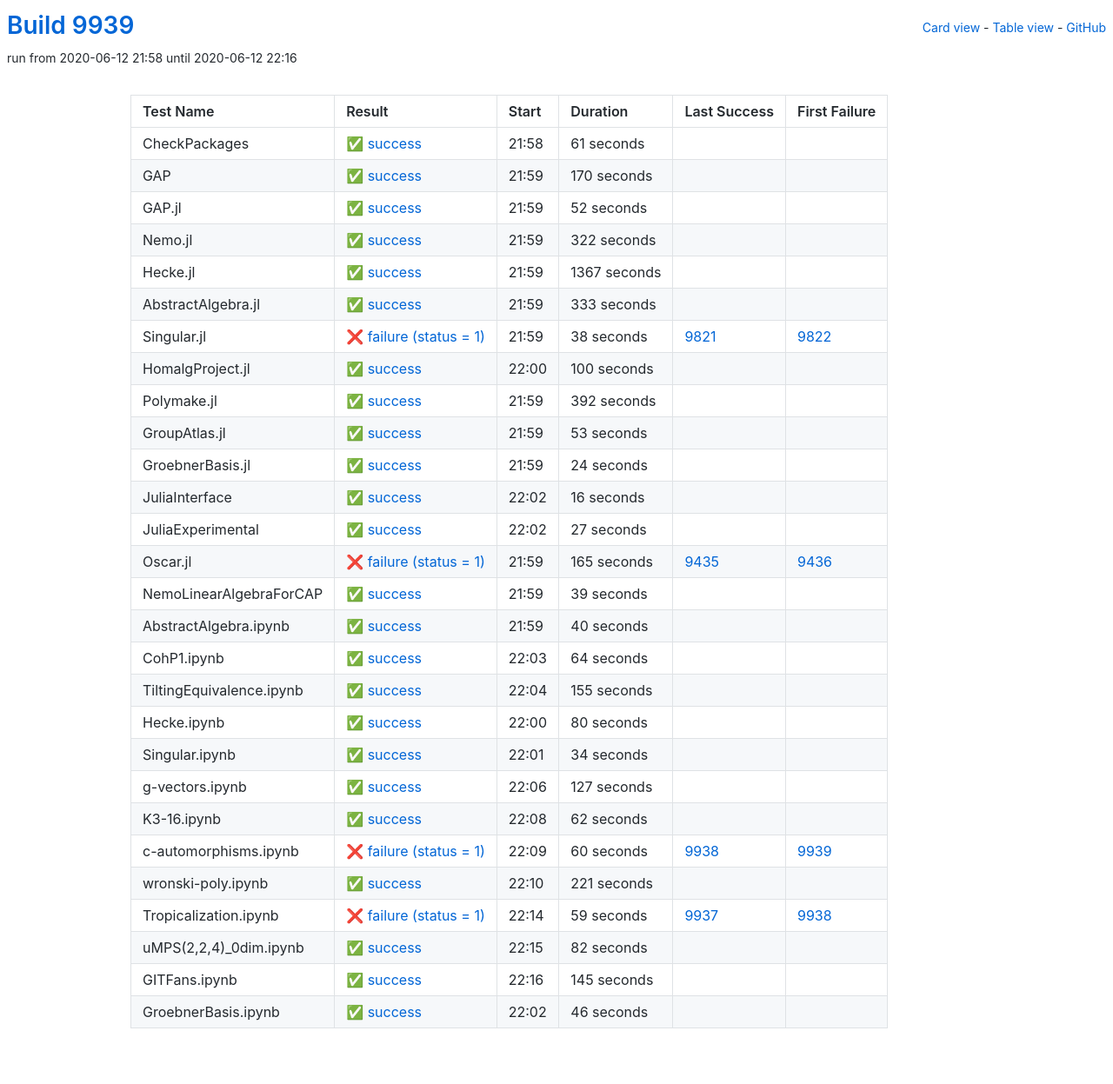
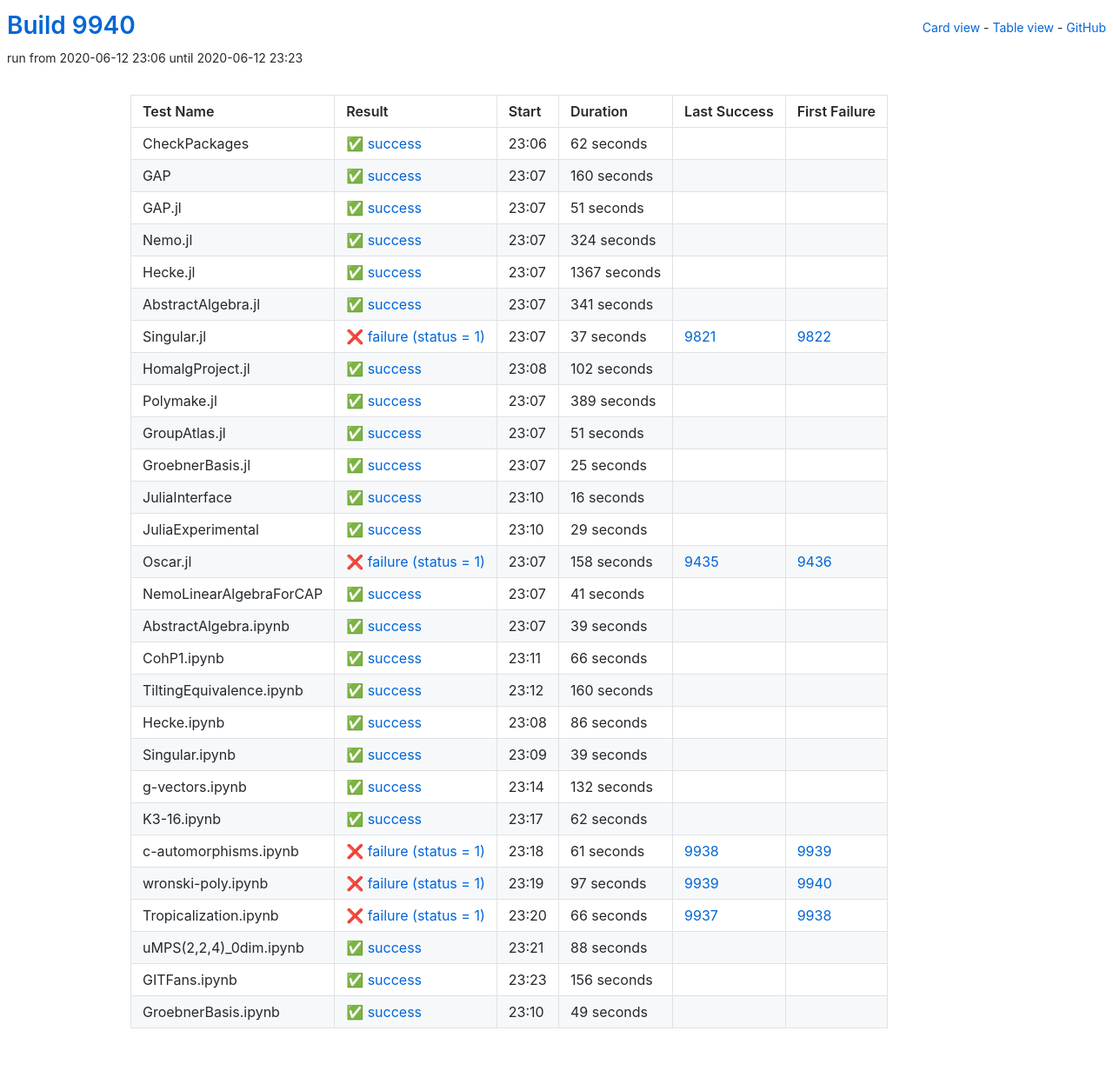
Before and after one commit to oscar-system/oscar-ci-status, a Jekyll site: the page built from table.html, in a window 1280 px wide. Shown: the whole page at 87% size. Built offline with Jekyll 4.4.1, drawn with Linux system fonts in a browser that asks for light colours.

Commit message:
Build #9940

```diff
--- a/_data/ci.yml
+++ b/_data/ci.yml
@@ -1,6 +1,6 @@
 ---
-build: 9939
-build_url: https://oscarci.mathematik.uni-kl.de/job/oscar/9939/
+build: 9940
+build_url: https://oscarci.mathematik.uni-kl.de/job/oscar/9940/
 job: oscar
 organization: oscar-system
 repo: oscar-ci-status
@@ -8,56 +8,56 @@
 tests:
 - name: CheckPackages
   id: checkpackages
-  log: https://oscarci.mathematik.uni-kl.de/job/oscar/9939/artifact/logs/build-9939/CheckPackages.log
-  start: 2020-06-12 21:58
+  log: https://oscarci.mathematik.uni-kl.de/job/oscar/9940/artifact/logs/build-9940/CheckPackages.log
+  start: 2020-06-12 23:06
   success: true
   exitcode: 0
   status: success
-  duration: 61
+  duration: 62
   last_success: false
   last_success_url:
   first_failure: false
   first_failure_url:
 - name: GAP
   id: gap
-  log: https://oscarci.mathematik.uni-kl.de/job/oscar/9939/artifact/logs/build-9939/GAP.log
-  start: 2020-06-12 21:59
+  log: https://oscarci.mathematik.uni-kl.de/job/oscar/9940/artifact/logs/build-9940/GAP.log
+  start: 2020-06-12 23:07
   success: true
   exitcode: 0
   status: success
-  duration: 170
+  duration: 160
   last_success: false
   last_success_url:
   first_failure: false
   first_failure_url:
 - name: GAP.jl
   id: gap-jl
-  log: https://oscarci.mathematik.uni-kl.de/job/oscar/9939/artifact/logs/build-9939/GAP.jl.log
-  start: 2020-06-12 21:59
+  log: https://oscarci.mathematik.uni-kl.de/job/oscar/9940/artifact/logs/build-9940/GAP.jl.log
+  start: 2020-06-12 23:07
   success: true
   exitcode: 0
   status: success
-  duration: 52
+  duration: 51
   last_success: false
   last_success_url:
   first_failure: false
   first_failure_url:
 - name: Nemo.jl
   id: nemo-jl
-  log: https://oscarci.mathematik.uni-kl.de/job/oscar/9939/artifact/logs/build-9939/Nemo.jl.log
-  start: 2020-06-12 21:59
+  log: https://oscarci.mathematik.uni-kl.de/job/oscar/9940/artifact/logs/build-9940/Nemo.jl.log
+  start: 2020-06-12 23:07
   success: true
   exitcode: 0
   status: success
-  duration: 322
+  duration: 324
   last_success: false
   last_success_url:
   first_failure: false
   first_failure_url:
 - name: Hecke.jl
   id: hecke-jl
-  log: https://oscarci.mathematik.uni-kl.de/job/oscar/9939/artifact/logs/build-9939/Hecke.jl.log
-  start: 2020-06-12 21:59
+  log: https://oscarci.mathematik.uni-kl.de/job/oscar/9940/artifact/logs/build-9940/Hecke.jl.log
+  start: 2020-06-12 23:07
   success: true
   exitcode: 0
   status: success
@@ -68,80 +68,80 @@
   first_failure_url:
 - name: AbstractAlgebra.jl
   id: abstractalgebra-jl
-  log: https://oscarci.mathematik.uni-kl.de/job/oscar/9939/artifact/logs/build-9939/AbstractAlgebra.jl.log
-  start: 2020-06-12 21:59
+  log: https://oscarci.mathematik.uni-kl.de/job/oscar/9940/artifact/logs/build-9940/AbstractAlgebra.jl.log
+  start: 2020-06-12 23:07
   success: true
   exitcode: 0
   status: success
-  duration: 333
+  duration: 341
   last_success: false
   last_success_url:
   first_failure: false
   first_failure_url:
 - name: Singular.jl
   id: singular-jl
-  log: https://oscarci.mathematik.uni-kl.de/job/oscar/9939/artifact/logs/build-9939/Singular.jl.log
-  start: 2020-06-12 21:59
+  log: https://oscarci.mathematik.uni-kl.de/job/oscar/9940/artifact/logs/build-9940/Singular.jl.log
+  start: 2020-06-12 23:07
   success: false
   exitcode: 1
   status: failure
-  duration: 38
+  duration: 37
   last_success: 9821
   last_success_url: https://oscarci.mathematik.uni-kl.de/job/oscar/9821/
   first_failure: 9822
   first_failure_url: https://oscarci.mathematik.uni-kl.de/job/oscar/9822/
 - name: HomalgProject.jl
   id: homalgproject-jl
-  log: https://oscarci.mathematik.uni-kl.de/job/oscar/9939/artifact/logs/build-9939/HomalgProject.jl.log
-  start: 2020-06-12 22:00
+  log: https://oscarci.mathematik.uni-kl.de/job/oscar/9940/artifact/logs/build-9940/HomalgProject.jl.log
+  start: 2020-06-12 23:08
   success: true
   exitcode: 0
   status: success
-  duration: 100
+  duration: 102
   last_success: false
   last_success_url:
   first_failure: false
   first_failure_url:
 - name: Polymake.jl
   id: polymake-jl
-  log: https://oscarci.mathematik.uni-kl.de/job/oscar/9939/artifact/logs/build-9939/Polymake.jl.log
-  start: 2020-06-12 21:59
+  log: https://oscarci.mathematik.uni-kl.de/job/oscar/9940/artifact/logs/build-9940/Polymake.jl.log
+  start: 2020-06-12 23:07
   success: true
   exitcode: 0
   status: success
-  duration: 392
+  duration: 389
   last_success: false
   last_success_url:
   first_failure: false
   first_failure_url:
 - name: GroupAtlas.jl
   id: groupatlas-jl
-  log: https://oscarci.mathematik.uni-kl.de/job/oscar/9939/artifact/logs/build-9939/GroupAtlas.jl.log
-  start: 2020-06-12 21:59
+  log: https://oscarci.mathematik.uni-kl.de/job/oscar/9940/artifact/logs/build-9940/GroupAtlas.jl.log
+  start: 2020-06-12 23:07
   success: true
   exitcode: 0
   status: success
-  duration: 53
+  duration: 51
   last_success: false
   last_success_url:
   first_failure: false
   first_failure_url:
 - name: GroebnerBasis.jl
   id: groebnerbasis-jl
-  log: https://oscarci.mathematik.uni-kl.de/job/oscar/9939/artifact/logs/build-9939/GroebnerBasis.jl.log
-  start: 2020-06-12 21:59
+  log: https://oscarci.mathematik.uni-kl.de/job/oscar/9940/artifact/logs/build-9940/GroebnerBasis.jl.log
+  start: 2020-06-12 23:07
   success: true
   exitcode: 0
   status: success
-  duration: 24
+  duration: 25
   last_success: false
   last_success_url:
   first_failure: false
   first_failure_url:
 - name: JuliaInterface
   id: juliainterface
-  log: https://oscarci.mathematik.uni-kl.de/job/oscar/9939/artifact/logs/build-9939/JuliaInterface.log
-  start: 2020-06-12 22:02
+  log: https://oscarci.mathematik.uni-kl.de/job/oscar/9940/artifact/logs/build-9940/JuliaInterface.log
+  start: 2020-06-12 23:10
   success: true
   exitcode: 0
   status: success
@@ -152,32 +152,44 @@
   first_failure_url:
 - name: JuliaExperimental
   id: juliaexperimental
-  log: https://oscarci.mathematik.uni-kl.de/job/oscar/9939/artifact/logs/build-9939/JuliaExperimental.log
-  start: 2020-06-12 22:02
+  log: https://oscarci.mathematik.uni-kl.de/job/oscar/9940/artifact/logs/build-9940/JuliaExperimental.log
+  start: 2020-06-12 23:10
   success: true
   exitcode: 0
   status: success
-  duration: 27
+  duration: 29
   last_success: false
   last_success_url:
   first_failure: false
   first_failure_url:
 - name: Oscar.jl
   id: oscar-jl
-  log: https://oscarci.mathematik.uni-kl.de/job/oscar/9939/artifact/logs/build-9939/Oscar.jl.log
-  start: 2020-06-12 21:59
+  log: https://oscarci.mathematik.uni-kl.de/job/oscar/9940/artifact/logs/build-9940/Oscar.jl.log
+  start: 2020-06-12 23:07
   success: false
   exitcode: 1
   status: failure
-  duration: 165
+  duration: 158
   last_success: 9435
   last_success_url: https://oscarci.mathematik.uni-kl.de/job/oscar/9435/
   first_failure: 9436
   first_failure_url: https://oscarci.mathematik.uni-kl.de/job/oscar/9436/
 - name: NemoLinearAlgebraForCAP
   id: nemolinearalgebraforcap
-  log: https://oscarci.mathematik.uni-kl.de/job/oscar/9939/artifact/logs/build-9939/NemoLinearAlgebraForCAP.log
-  start: 2020-06-12 21:59
+  log: https://oscarci.mathematik.uni-kl.de/job/oscar/9940/artifact/logs/build-9940/NemoLinearAlgebraForCAP.log
+  start: 2020-06-12 23:07
+  success: true
+  exitcode: 0
+  status: success
+  duration: 41
+  last_success: false
+  last_success_url:
+  first_failure: false
+  first_failure_url:
+- name: AbstractAlgebra.ipynb
+  id: abstractalgebra-ipynb
+  log: https://oscarci.mathematik.uni-kl.de/job/oscar/9940/artifact/logs/build-9940/AbstractAlgebra.ipynb.log
+  start: 2020-06-12 23:07
   success: true
   exitcode: 0
   status: success
@@ -186,82 +198,70 @@
   last_success_url:
   first_failure: false
   first_failure_url:
-- name: AbstractAlgebra.ipynb
-  id: abstractalgebra-ipynb
-  log: https://oscarci.mathematik.uni-kl.de/job/oscar/9939/artifact/logs/build-9939/AbstractAlgebra.ipynb.log
-  start: 2020-06-12 21:59
+- name: CohP1.ipynb
+  id: cohp1-ipynb
+  log: https://oscarci.mathematik.uni-kl.de/job/oscar/9940/artifact/logs/build-9940/CohP1.ipynb.log
+  start: 2020-06-12 23:11
   success: true
   exitcode: 0
   status: success
-  duration: 40
-  last_success: false
-  last_success_url:
-  first_failure: false
-  first_failure_url:
-- name: CohP1.ipynb
-  id: cohp1-ipynb
-  log: https://oscarci.mathematik.uni-kl.de/job/oscar/9939/artifact/logs/build-9939/CohP1.ipynb.log
-  start: 2020-06-12 22:03
-  success: true
-  exitcode: 0
-  status: success
-  duration: 64
+  duration: 66
   last_success: false
   last_success_url:
   first_failure: false
   first_failure_url:
 - name: TiltingEquivalence.ipynb
   id: tiltingequivalence-ipynb
-  log: https://oscarci.mathematik.uni-kl.de/job/oscar/9939/artifact/logs/build-9939/TiltingEquivalence.ipynb.log
-  start: 2020-06-12 22:04
+  log: https://oscarci.mathematik.uni-kl.de/job/oscar/9940/artifact/logs/build-9940/TiltingEquivalence.ipynb.log
+  start: 2020-06-12 23:12
   success: true
   exitcode: 0
   status: success
-  duration: 155
+  duration: 160
   last_success: false
   last_success_url:
   first_failure: false
   first_failure_url:
 - name: Hecke.ipynb
   id: hecke-ipynb
-  log: https://oscarci.mathematik.uni-kl.de/job/oscar/9939/artifact/logs/build-9939/Hecke.ipynb.log
-  start: 2020-06-12 22:00
+  log: https://oscarci.mathematik.uni-kl.de/job/oscar/9940/artifact/logs/build-9940/Hecke.ipynb.log
+  start: 2020-06-12 23:08
   success: true
   exitcode: 0
   status: success
-  duration: 80
+  duration: 86
   last_success: false
   last_success_url:
   first_failure: false
   first_failure_url:
 - name: Singular.ipynb
   id: singular-ipynb
-  log: https://oscarci.mathematik.uni-kl.de/job/oscar/9939/artifact/logs/build-9939/Singular.ipynb.log
-  start: 2020-06-12 22:01
+  log: https://oscarci.mathematik.uni-kl.de/job/oscar/9940/artifact/logs/build-9940/Singular.ipynb.log
+  start: 2020-06-12 23:09
   success: true
   exitcode: 0
   status: success
-  duration: 34
+  duration: 39
   last_success: false
   last_success_url:
   first_failure: false
   first_failure_url:
 - name: g-vectors.ipynb
   id: g-vectors-ipynb
-  log: https://oscarci.mathematik.uni-kl.de/job/oscar/9939/artifact/logs/build-9939/g-vectors.ipynb.log
-  start: 2020-06-12 22:06
+  log: https://oscarci.mathematik.uni-kl.de/job/oscar/9940/artifact/logs/build-9940/g-vectors.ipynb.log
+  start: 2020-06-12 23:14
   success: true
   exitcode: 0
   status: success
-  duration: 127
+  duration: 132
   last_success: false
   last_success_url:
   first_failure: false
   first_failure_url:
 - name: K3-16.ipynb
   id: k3-16-ipynb
-  log: https://oscarci.mathematik.uni-kl.de/job/oscar/9939/artifact/logs/build-9939/K3-16.ipynb.log
-  start: 2020-06-12 22:08
+  log: https://oscarci.mathematik.uni-kl.de/job/oscar/9940/artifact/logs/build-9940/K3-16.ipynb.log
+  start: 2020-06-12 23:17
   success: true
   exitcode: 0
   status: success
@@ -272,72 +272,72 @@
   first_failure_url:
 - name: c-automorphisms.ipynb
   id: c-automorphisms-ipynb
-  log: https://oscarci.mathematik.uni-kl.de/job/oscar/9939/artifact/logs/build-9939/c-automorphisms.ipynb.log
-  start: 2020-06-12 22:09
+  log: https://oscarci.mathematik.uni-kl.de/job/oscar/9940/artifact/logs/build-9940/c-automorphisms.ipynb.log
+  start: 2020-06-12 23:18
   success: false
   exitcode: 1
   status: failure
-  duration: 60
+  duration: 61
   last_success: 9938
   last_success_url: https://oscarci.mathematik.uni-kl.de/job/oscar/9938/
   first_failure: 9939
   first_failure_url: https://oscarci.mathematik.uni-kl.de/job/oscar/9939/
 - name: wronski-poly.ipynb
   id: wronski-poly-ipynb
-  log: https://oscarci.mathematik.uni-kl.de/job/oscar/9939/artifact/logs/build-9939/wronski-poly.ipynb.log
-  start: 2020-06-12 22:10
-  success: true
-  exitcode: 0
-  status: success
-  duration: 221
-  last_success: false
-  last_success_url:
-  first_failure: false
-  first_failure_url:
-- name: Tropicalization.ipynb
-  id: tropicalization-ipynb
-  log: https://oscarci.mathematik.uni-kl.de/job/oscar/9939/artifact/logs/build-9939/Tropicalization.ipynb.log
-  start: 2020-06-12 22:14
+  log: https://oscarci.mathematik.uni-kl.de/job/oscar/9940/artifact/logs/build-9940/wronski-poly.ipynb.log
+  start: 2020-06-12 23:19
   success: false
   exitcode: 1
   status: failure
-  duration: 59
+  duration: 97
+  last_success: 9939
+  last_success_url: https://oscarci.mathematik.uni-kl.de/job/oscar/9939/
+  first_failure: 9940
+  first_failure_url: https://oscarci.mathematik.uni-kl.de/job/oscar/9940/
+- name: Tropicalization.ipynb
+  id: tropicalization-ipynb
+  log: https://oscarci.mathematik.uni-kl.de/job/oscar/9940/artifact/logs/build-9940/Tropicalization.ipynb.log
+  start: 2020-06-12 23:20
+  success: false
+  exitcode: 1
+  status: failure
+  duration: 66
   last_success: 9937
   last_success_url: https://oscarci.mathematik.uni-kl.de/job/oscar/9937/
   first_failure: 9938
   first_failure_url: https://oscarci.mathematik.uni-kl.de/job/oscar/9938/
 - name: uMPS(2,2,4)_0dim.ipynb
   id: umps-2-2-4-0dim-ipynb
-  log: https://oscarci.mathematik.uni-kl.de/job/oscar/9939/artifact/logs/build-9939/uMPS-2-2-4-_0dim.ipynb.log
-  start: 2020-06-12 22:15
+  log: https://oscarci.mathematik.uni-kl.de/job/oscar/9940/artifact/logs/build-9940/uMPS-2-2-4-_0dim.ipynb.log
+  start: 2020-06-12 23:21
   success: true
   exitcode: 0
   status: success
-  duration: 82
+  duration: 88
   last_success: false
   last_success_url:
   first_failure: false
   first_failure_url:
 - name: GITFans.ipynb
   id: gitfans-ipynb
-  log: https://oscarci.mathematik.uni-kl.de/job/oscar/9939/artifact/logs/build-9939/GITFans.ipynb.log
-  start: 2020-06-12 22:16
+  log: https://oscarci.mathematik.uni-kl.de/job/oscar/9940/artifact/logs/build-9940/GITFans.ipynb.log
+  start: 2020-06-12 23:23
   success: true
   exitcode: 0
   status: success
-  duration: 145
+  duration: 156
   last_success: false
   last_success_url:
   first_failure: false
   first_failure_url:
 - name: GroebnerBasis.ipynb
   id: groebnerbasis-ipynb
-  log: https://oscarci.mathematik.uni-kl.de/job/oscar/9939/artifact/logs/build-9939/GroebnerBasis.ipynb.log
-  start: 2020-06-12 22:02
+  log: https://oscarci.mathematik.uni-kl.de/job/oscar/9940/artifact/logs/build-9940/GroebnerBasis.ipynb.log
+  start: 2020-06-12 23:10
   success: true
   exitcode: 0
   status: success
-  duration: 46
+  duration: 49
   last_success: false
   last_success_url:
   first_failure: false
```
Also changed, not shown: README.md.
